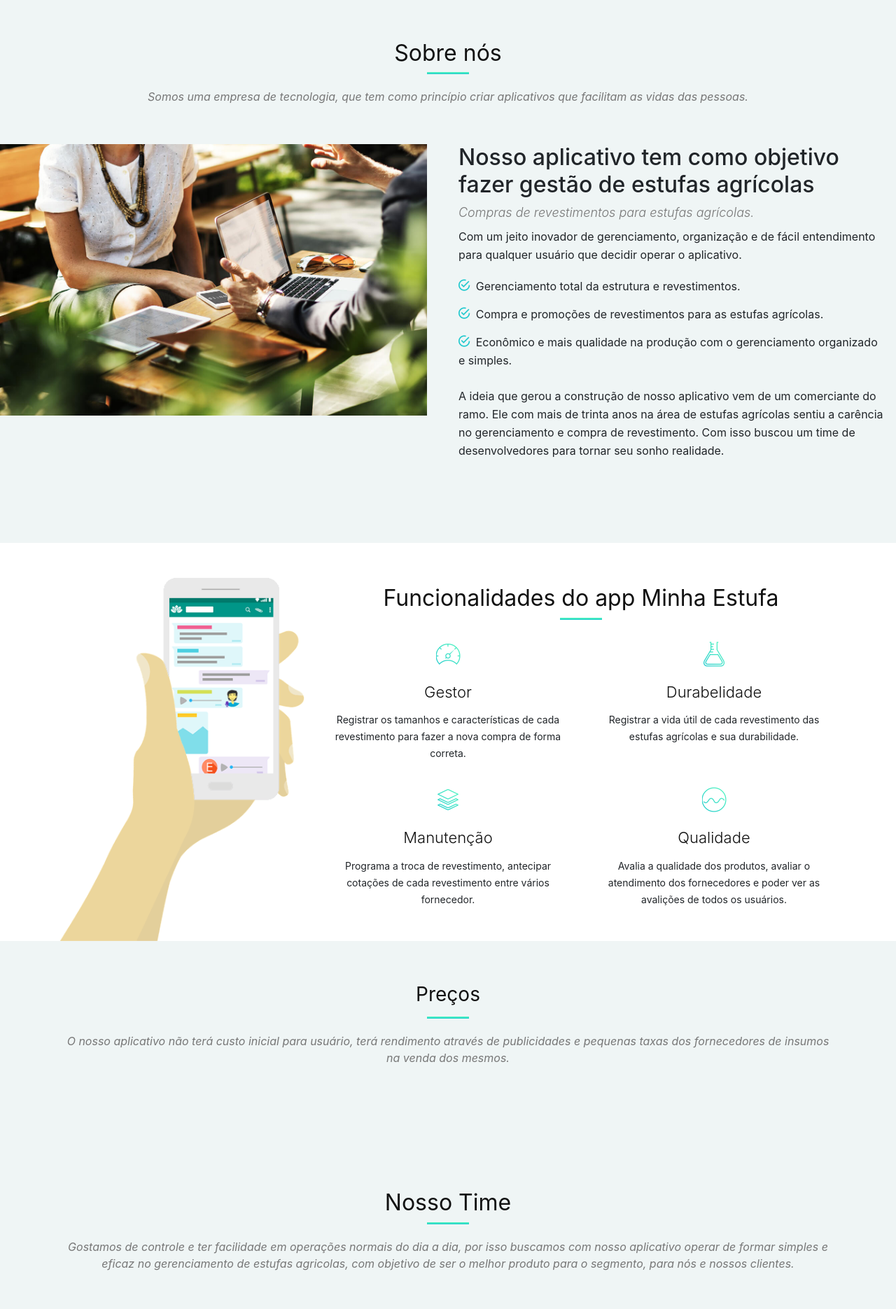
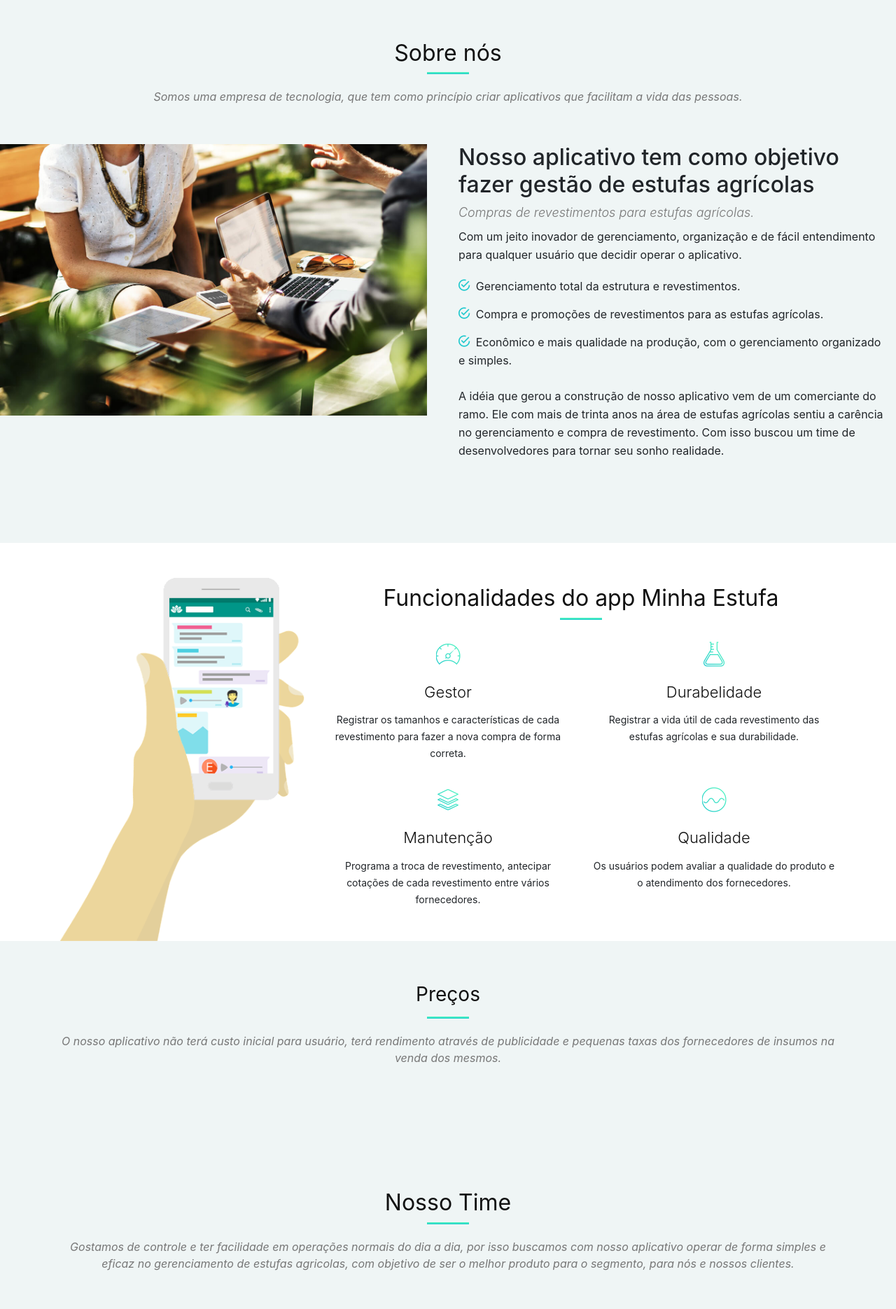
Before and after one commit to ViniciusSossela/minhaestufa, a website with bundled scripts: page app/index.html in a window 1280 px wide. Shown: the part 803-2674 px from the top of the page at 70% size. Built offline with nearby package versions, Linux system fonts and the light colour scheme; a web font is replaced by a local one.

Commit message:
alteraçao no texto index

```diff
--- a/app/index.html
+++ b/app/index.html
@@ -101,7 +101,7 @@
           <h3 class="section-title">Sobre nós</h3>
           <span class="section-divider"></span>
           <p class="section-description">
-            Somos uma empresa de tecnologia, que tem como princípio criar aplicativos que facilitam as vidas das pessoas.
+            Somos uma empresa de tecnologia, que tem como princípio criar aplicativos que facilitam a vida das pessoas.
           </p>
         </div>
 
@@ -120,11 +120,11 @@
             <ul>
               <li><i class="ion-android-checkmark-circle"></i> Gerenciamento total da estrutura e revestimentos.</li>
               <li><i class="ion-android-checkmark-circle"></i> Compra e promoções de revestimentos para as estufas agrícolas.</li>
-              <li><i class="ion-android-checkmark-circle"></i> Econômico e mais qualidade na produção com o gerenciamento organizado e simples.</li>
+              <li><i class="ion-android-checkmark-circle"></i> Econômico e mais qualidade na produção, com o gerenciamento organizado e simples.</li>
             </ul>
 
             <p>
-              A ideia que gerou a construção de nosso aplicativo vem de um comerciante do ramo. Ele com mais de trinta anos na área de estufas agrícolas sentiu a carência no gerenciamento e compra de revestimento. Com isso buscou um time de desenvolvedores para tornar seu sonho realidade.
+              A idéia que gerou a construção de nosso aplicativo vem de um comerciante do ramo. Ele com mais de trinta anos na área de estufas agrícolas sentiu a carência no gerenciamento e compra de revestimento. Com isso buscou um time de desenvolvedores para tornar seu sonho realidade.
             </p>
           </div>
         </div>
@@ -168,12 +168,12 @@
               <div class="col-lg-6 col-md-6 box wow fadeInRight">
                 <div class="icon"><i class="ion-social-buffer-outline"></i></div>
                 <h4 class="title"><a href="">Manutenção</a></h4>
-                <p class="description">Programa a troca de revestimento, antecipar cotações de cada revestimento entre vários fornecedor.</p>
+                <p class="description">Programa a troca de revestimento, antecipar cotações de cada revestimento entre vários fornecedores.</p>
               </div>
               <div class="col-lg-6 col-md-6 box wow fadeInRight">
                 <div class="icon"><i class="ion-ios-analytics-outline"></i></div>
                 <h4 class="title"><a href="">Qualidade</a></h4>
-                <p class="description">Avalia a qualidade dos produtos, avaliar o atendimento dos fornecedores e poder ver as avalições de todos os usuários.</p>
+                <p class="description">Os usuários podem avaliar a qualidade do produto e o atendimento dos fornecedores.</p>
               </div>
             </div>
 
@@ -199,7 +199,7 @@
         <div class="section-header">
           <h3 class="section-title">Preços</h3>
           <span class="section-divider"></span>
-          <p class="section-description">O nosso aplicativo não terá custo inicial para usuário, terá rendimento através de publicidades e pequenas taxas dos fornecedores de insumos na venda dos mesmos.</p>
+          <p class="section-description">O nosso aplicativo não terá custo inicial para usuário, terá rendimento através de publicidade e pequenas taxas dos fornecedores de insumos na venda dos mesmos.</p>
         </div>
 
         <div class="row">
@@ -220,7 +220,7 @@
         <div class="section-header">
           <h3 class="section-title">Nosso Time</h3>
           <span class="section-divider"></span>
-          <p class="section-description">Gostamos de controle e ter facilidade em operações normais do dia a dia, por isso buscamos com nosso aplicativo operar de formar simples e eficaz no gerenciamento de estufas agricolas, com objetivo de ser o melhor produto para o segmento, para nós e nossos clientes.</p>
+          <p class="section-description">Gostamos de controle e ter facilidade em operações normais do dia a dia, por isso buscamos com nosso aplicativo operar de forma simples e eficaz no gerenciamento de estufas agricolas, com objetivo de ser o melhor produto para o segmento, para nós e nossos clientes.</p>
         </div>
         <div class="row wow fadeInUp">
           <div class="col-lg-4 col-md-6">
@@ -280,7 +280,7 @@
           <div class="col-lg-4 col-md-4">
             <div class="contact-about">
               <h3>Minha Estufa</h3>
-              <p>Buscamos de forma organizada o maior controle em gestão de estufas, as maiores vantagens para nossos clientes na compra de revestimento de modo fácil e simples.</p>
+              <p>Buscamos de forma organizada o melhor controle para estufas agricolas, as maiores vantagens para nossos clientes na compra de revestimento de modo fácil e simples.</p>
               <div class="social-links">
                 <a href="#" class="twitter"><i class="fa fa-twitter"></i></a>
                 <a href="#" class="facebook"><i class="fa fa-facebook"></i></a>
```
